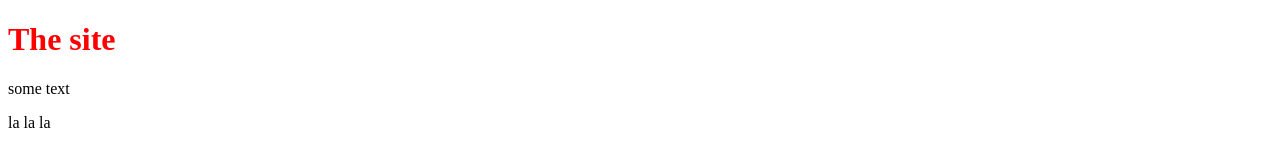
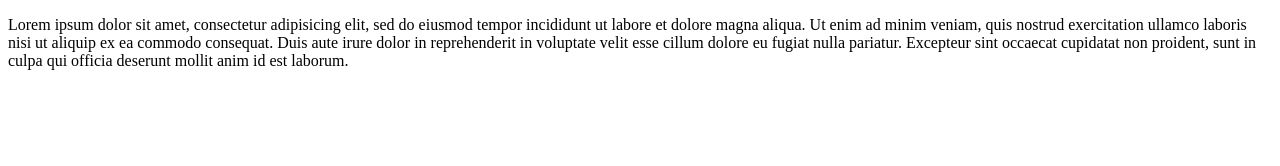
Before and after one commit to crim1991/site, a plain HTML site: page index.html in a window 1280 px wide. Drawn offline with Linux system fonts and the light colour scheme.

Commit message:
third commit

```diff
--- a/index.html
+++ b/index.html
@@ -6,8 +6,11 @@
 	<link rel="stylesheet" type="text/css" href="css/style.css">
 </head>
 <body>
-	<h1>The site</h1>
-	<p>some text</p>
-	<p>la la la</p>
+	<p>Lorem ipsum dolor sit amet, consectetur adipisicing elit, sed do eiusmod
+	tempor incididunt ut labore et dolore magna aliqua. Ut enim ad minim veniam,
+	quis nostrud exercitation ullamco laboris nisi ut aliquip ex ea commodo
+	consequat. Duis aute irure dolor in reprehenderit in voluptate velit esse
+	cillum dolore eu fugiat nulla pariatur. Excepteur sint occaecat cupidatat non
+	proident, sunt in culpa qui officia deserunt mollit anim id est laborum.</p>
 </body>
 </html>
```
